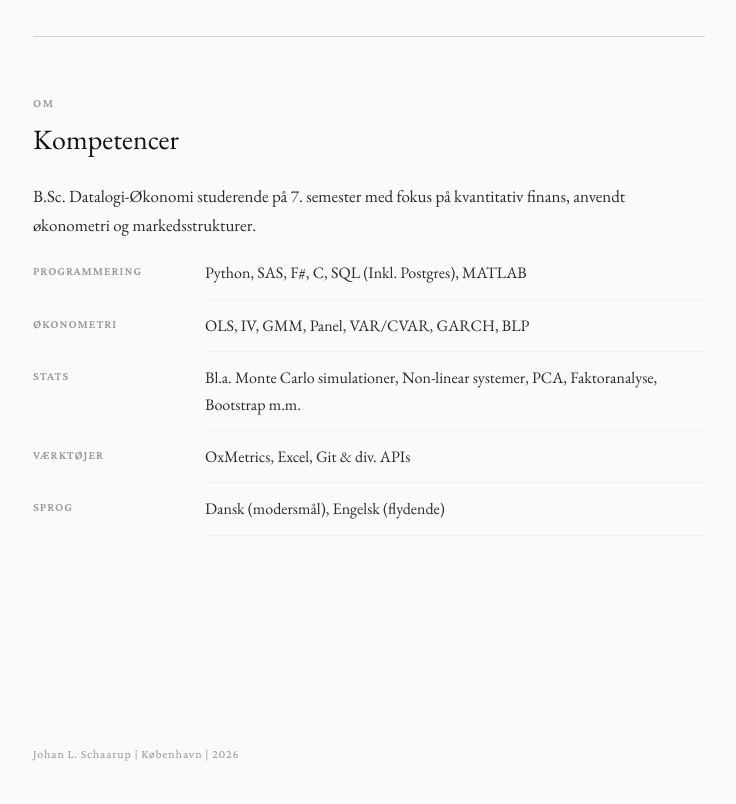
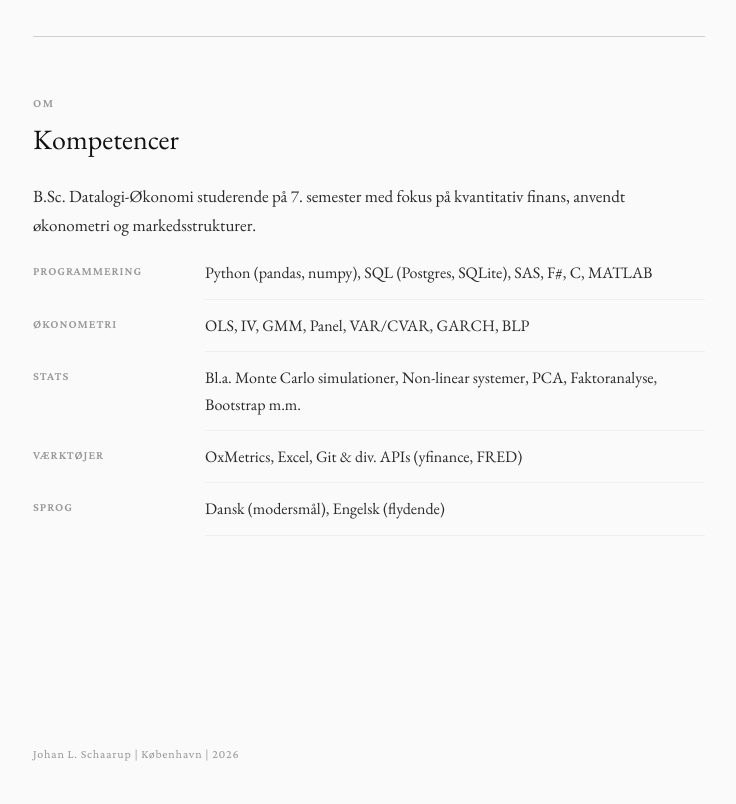
Before and after one commit to JohanLS4/Johan_CV, a plain HTML site: page index.html in a window 1280 px wide. Shown: the part 4695-5499 px from the top of the page, without its empty margins (271-1007 px from the left). Drawn offline with nearby package versions, Linux system fonts and the light colour scheme.

Commit message:
Update index.html

```diff
--- a/index.html
+++ b/index.html
@@ -729,7 +729,7 @@
 
     <dl class="skills-grid">
       <dt data-i18n="skills_prog">Programmering</dt>
-      <dd>Python, SAS, F#, C, SQL (Inkl. Postgres), MATLAB</dd>
+      <dd>Python (pandas, numpy), SQL (Postgres, SQLite), SAS, F#, C, MATLAB</dd>
 
       <dt data-i18n="skills_econ">Økonometri</dt>
       <dd>OLS, IV, GMM, Panel, VAR/CVAR, GARCH, BLP</dd>
@@ -738,7 +738,7 @@
       <dd>Bl.a. Monte Carlo simulationer, Non-linear systemer, PCA, Faktoranalyse, Bootstrap m.m.</dd>
 
       <dt data-i18n="skills_tools">Værktøjer</dt>
-      <dd>OxMetrics, Excel, Git &amp; div. APIs</dd>
+      <dd>OxMetrics, Excel, Git &amp; div. APIs (yfinance, FRED)</dd>
 
       <dt data-i18n="skills_lang">Sprog</dt>
       <dd data-i18n="skills_lang_val">Dansk (modersmål), Engelsk (flydende)</dd>
```
